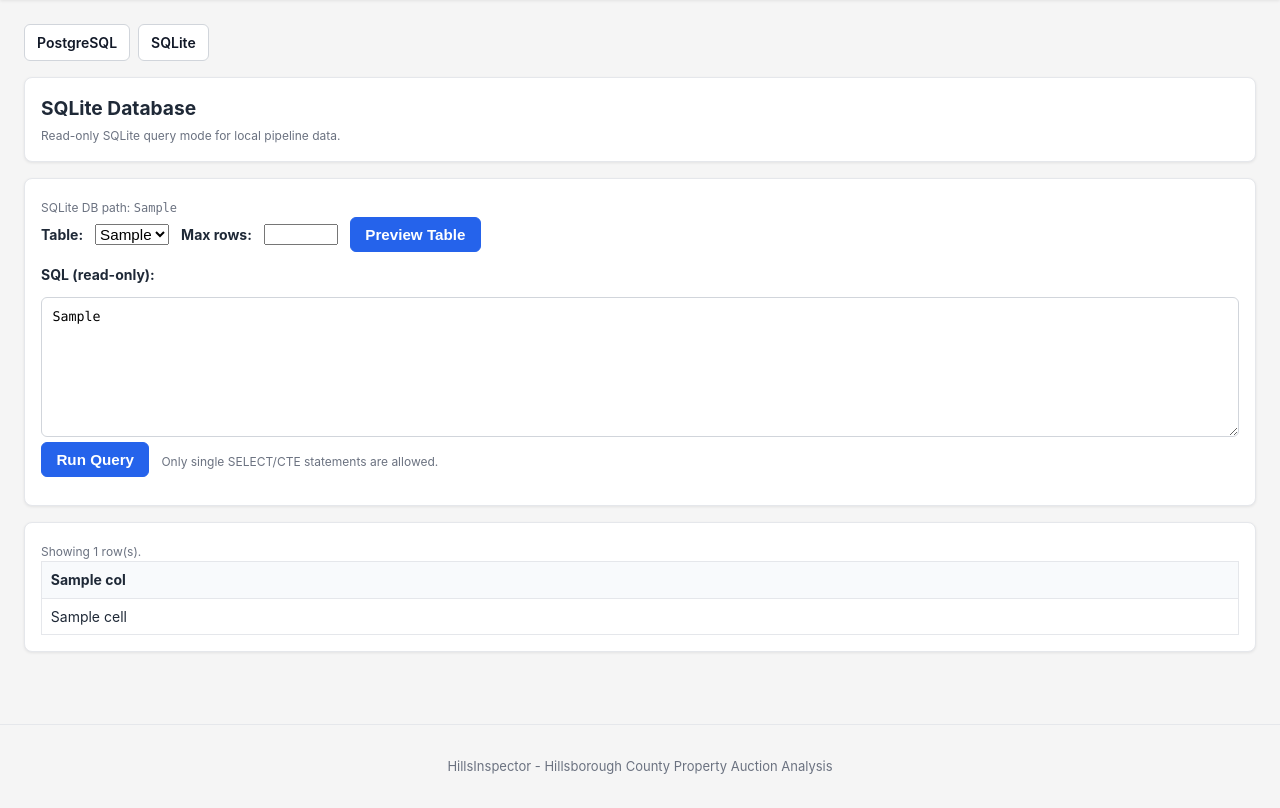
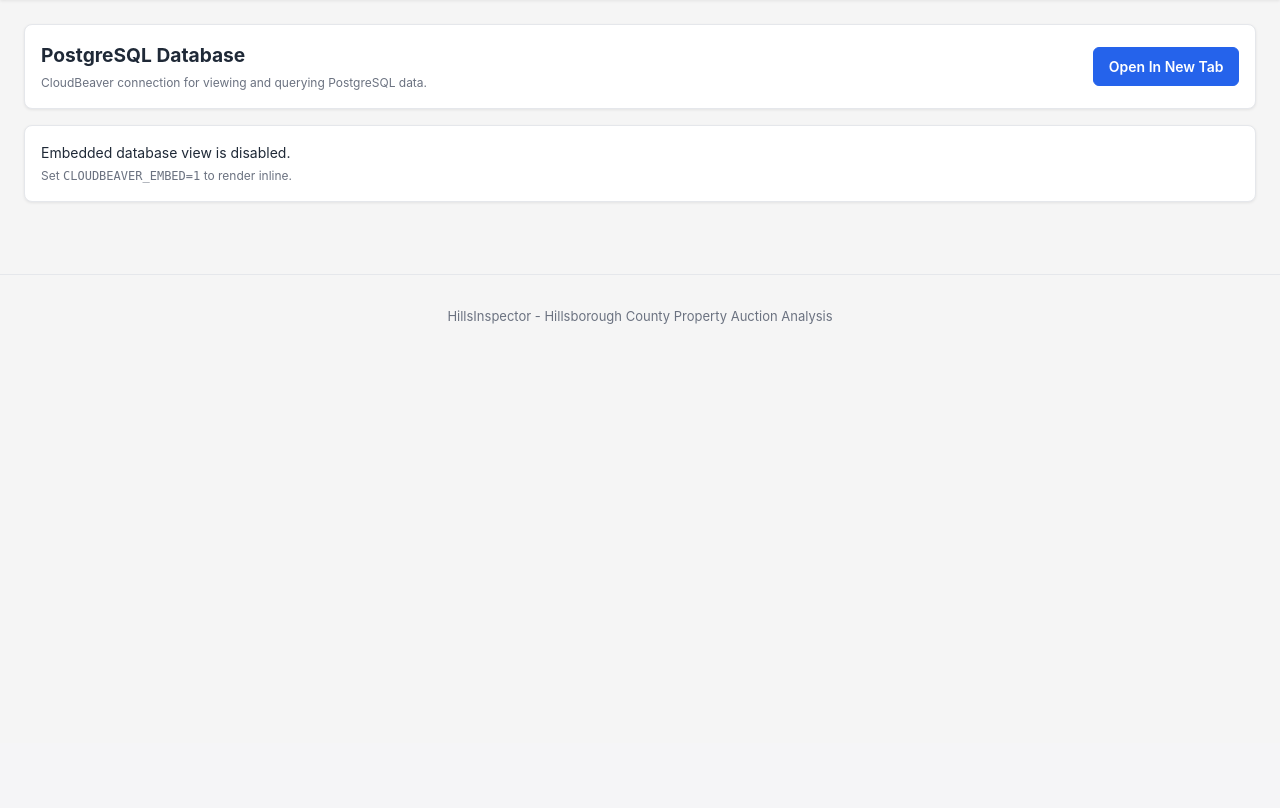
Before and after one commit to PowerInterest/HillsInspector, a FastAPI app: template app/web/templates/database.html in a window 1280 px wide. Shown: the part 57-865 px from the top of the page. After the commit the page ends 381 px from the top, so only its background shows below. Run offline with FastAPI, Linux system fonts and the light colour scheme; the template is opened without the code that fills it: most values are stand-ins (such as "Sample title", 1, 10 or a date in 2020); some libraries are stand-ins or nearby versions.

Commit message:
refactor(web): remove legacy local SQLite query fallback from database view ui

```diff
--- a/app/web/templates/database.html
+++ b/app/web/templates/database.html
@@ -4,34 +4,6 @@
 
 {% block extra_head %}
 <style>
-    .database-mode-switch {
-        display: flex;
-        gap: 0.5rem;
-        margin-bottom: 1rem;
-        flex-wrap: wrap;
-    }
-
-    .database-mode-link {
-        display: inline-block;
-        padding: 0.45rem 0.75rem;
-        border-radius: 6px;
-        border: 1px solid #d1d5db;
-        background: #fff;
-        color: #111827;
-        text-decoration: none;
-        font-weight: 600;
-    }
-
-    .database-mode-link.active {
-        background: #2563eb;
-        border-color: #2563eb;
-        color: #fff;
-    }
-
-    .database-mode-link:hover {
-        text-decoration: none;
-    }
-
     .database-card {
         background: #fff;
         border: 1px solid #e5e7eb;
@@ -80,121 +52,29 @@
             min-height: 480px;
         }
     }
-
-    .sqlite-form-row {
-        display: flex;
-        gap: 0.75rem;
-        flex-wrap: wrap;
-        align-items: center;
-        margin-bottom: 0.75rem;
-    }
-
-    .sqlite-form-row select,
-    .sqlite-form-row input,
-    .sqlite-form-row button,
-    .sqlite-form-row textarea {
-        font-size: 0.95rem;
-    }
-
-    .sqlite-query {
-        width: 100%;
-        min-height: 140px;
-        border: 1px solid #d1d5db;
-        border-radius: 6px;
-        padding: 0.65rem;
-        font-family: ui-monospace, SFMono-Regular, Menlo, Monaco, Consolas, "Liberation Mono", monospace;
-    }
-
-    .sqlite-run {
-        display: inline-block;
-        padding: 0.5rem 0.9rem;
-        border-radius: 6px;
-        border: 1px solid #2563eb;
-        background: #2563eb;
-        color: #fff;
-        font-weight: 600;
-        cursor: pointer;
-    }
-
-    .sqlite-run:hover {
-        background: #1d4ed8;
-    }
-
-    .sqlite-table-wrap {
-        overflow-x: auto;
-    }
-
-    .sqlite-table {
-        border-collapse: collapse;
-        width: 100%;
-        min-width: 720px;
-    }
-
-    .sqlite-table th,
-    .sqlite-table td {
-        border: 1px solid #e5e7eb;
-        padding: 0.45rem 0.55rem;
-        text-align: left;
-        vertical-align: top;
-    }
-
-    .sqlite-table th {
-        background: #f8fafc;
-        font-weight: 700;
-    }
-
-    .sqlite-error {
-        color: #991b1b;
-        background: #fef2f2;
-        border: 1px solid #fecaca;
-        border-radius: 6px;
-        padding: 0.65rem;
-    }
 </style>
 {% endblock %}
 
 {% block content %}
-<div class="database-mode-switch">
-    <a href="/database?db=postgres" class="database-mode-link{% if selected_backend == 'postgres' %} active{% endif %}">
-        PostgreSQL
-    </a>
-    <a href="/database?db=sqlite" class="database-mode-link{% if selected_backend == 'sqlite' %} active{% endif %}">
-        SQLite
-    </a>
-</div>
-
 <div class="database-card">
     <div class="database-header">
         <div>
             <h1 style="font-size:1.2rem; margin:0;">
-                {% if selected_backend == "postgres" %}
                 PostgreSQL Database
-                {% else %}
-                SQLite Database
-                {% endif %}
             </h1>
             <p class="muted" style="margin-top:0.25rem;">
-                {% if selected_backend == "postgres" %}
                 CloudBeaver connection for viewing and querying PostgreSQL data.
-                {% else %}
-                Read-only SQLite query mode for local pipeline data.
-                {% endif %}
             </p>
         </div>
 
-        {% if selected_backend == "postgres" and cloudbeaver_pg_url %}
+        {% if cloudbeaver_pg_url %}
         <a class="database-open" href="{{ cloudbeaver_pg_url }}" target="_blank" rel="noopener noreferrer">
             Open In New Tab
-        </a>
-        {% elif selected_backend == "sqlite" and cloudbeaver_sqlite_url %}
-        <a class="database-open" href="{{ cloudbeaver_sqlite_url }}" target="_blank" rel="noopener noreferrer">
-            Open SQLite In CloudBeaver
         </a>
         {% endif %}
     </div>
 </div>
 
-{% if selected_backend == "postgres" %}
 {% if not cloudbeaver_pg_url %}
 <div class="database-card">
     <p><strong>CLOUDBEAVER_PG_URL</strong> (or <strong>CLOUDBEAVER_URL</strong>) is not configured.</p>
@@ -214,72 +94,4 @@
     referrerpolicy="no-referrer"
 ></iframe>
 {% endif %}
-{% else %}
-<div class="database-card">
-    <p class="muted">
-        SQLite DB path: <code>{{ sqlite_db_path }}</code>
-    </p>
-
-    <form method="get" action="/database">
-        <input type="hidden" name="db" value="sqlite">
-        <div class="sqlite-form-row">
-            <label for="table"><strong>Table:</strong></label>
-            <select id="table" name="table">
-                {% for t in sqlite_tables %}
-                <option value="{{ t }}"{% if t == sqlite_table %} selected{% endif %}>{{ t }}</option>
-                {% endfor %}
-            </select>
-            <label for="max_rows"><strong>Max rows:</strong></label>
-            <input id="max_rows" name="max_rows" type="number" min="1" max="1000" value="{{ max_rows }}">
-            <button class="sqlite-run" type="submit">Preview Table</button>
-        </div>
-    </form>
-
-    <form method="get" action="/database">
-        <input type="hidden" name="db" value="sqlite">
-        <input type="hidden" name="table" value="{{ sqlite_table }}">
-        <input type="hidden" name="max_rows" value="{{ max_rows }}">
-        <div class="sqlite-form-row">
-            <label for="sql"><strong>SQL (read-only):</strong></label>
-        </div>
-        <textarea id="sql" name="sql" class="sqlite-query" placeholder="SELECT * FROM auctions LIMIT 50">{{ sqlite_query }}</textarea>
-        <div class="sqlite-form-row">
-            <button class="sqlite-run" type="submit">Run Query</button>
-            <span class="muted">Only single SELECT/CTE statements are allowed.</span>
-        </div>
-    </form>
-</div>
-
-{% if sqlite_error %}
-<div class="database-card">
-    <div class="sqlite-error"><strong>Query error:</strong> {{ sqlite_error }}</div>
-</div>
-{% endif %}
-
-{% if sqlite_columns and sqlite_rows %}
-<div class="database-card">
-    <p class="muted">Showing {{ sqlite_row_count }} row(s).</p>
-    <div class="sqlite-table-wrap">
-        <table class="sqlite-table">
-            <thead>
-                <tr>
-                    {% for col in sqlite_columns %}
-                    <th>{{ col }}</th>
-                    {% endfor %}
-                </tr>
-            </thead>
-            <tbody>
-                {% for row in sqlite_rows %}
-                <tr>
-                    {% for cell in row %}
-                    <td>{{ cell }}</td>
-                    {% endfor %}
-                </tr>
-                {% endfor %}
-            </tbody>
-        </table>
-    </div>
-</div>
-{% endif %}
-{% endif %}
 {% endblock %}
```
Also changed, not shown: app/web/routers/database_view.py (+4 -116 lines).
